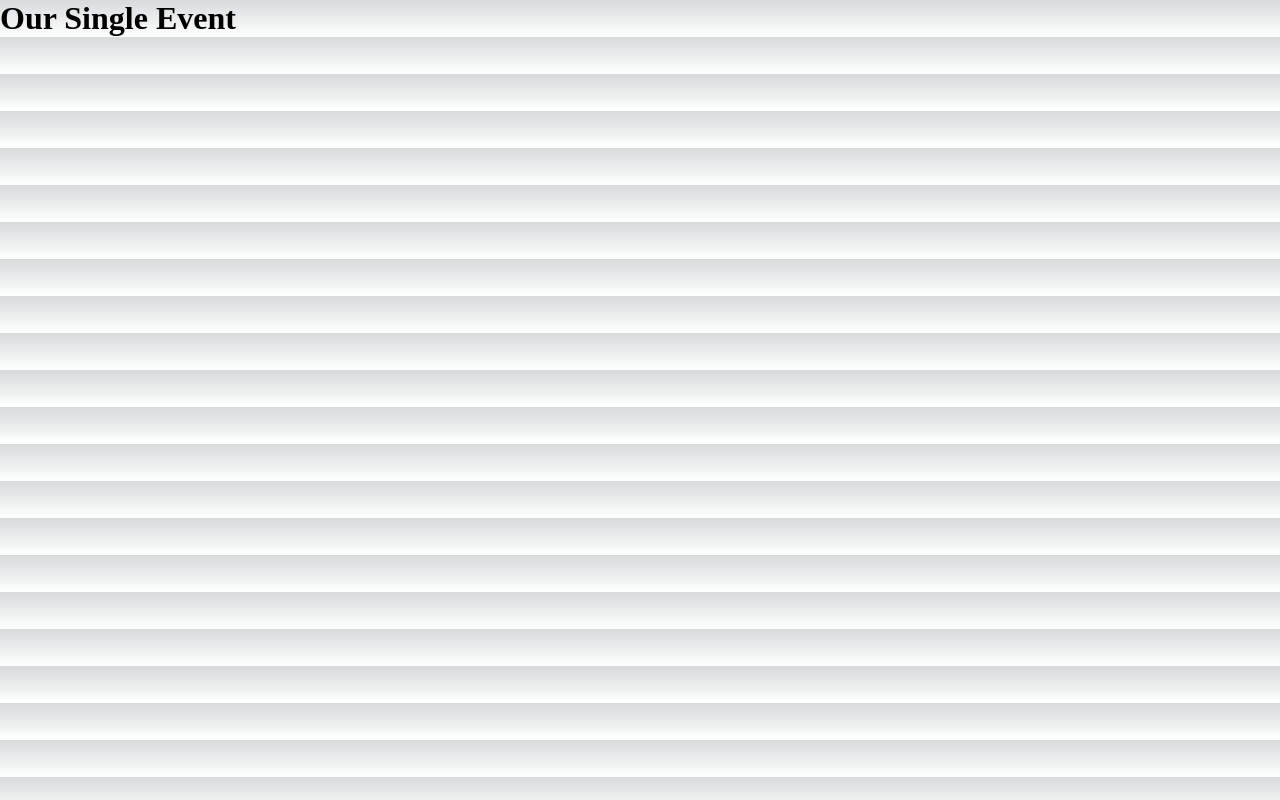
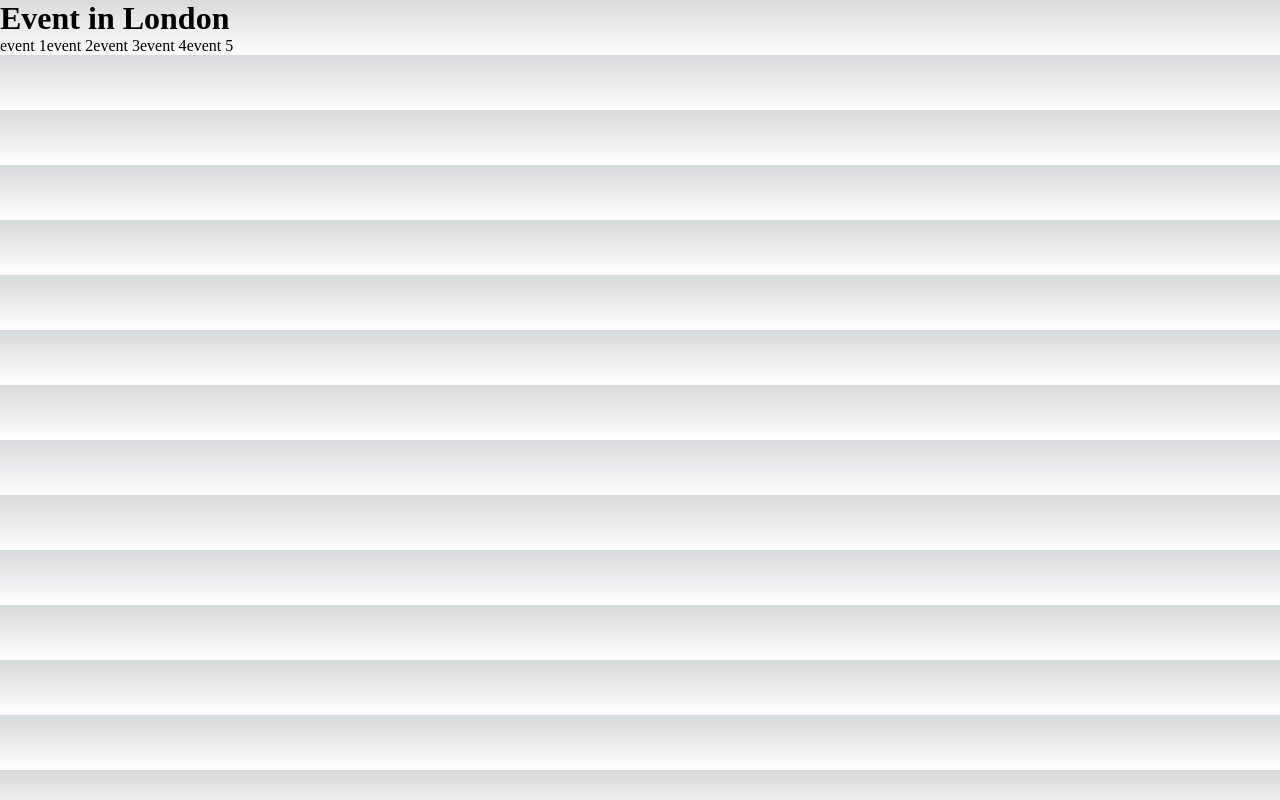
Before and after one commit to RichardNk24/Event_App, a Next.js app: page /events/event1 in a window 1280 px wide. Built offline with nearby package versions, Linux system fonts and the light colour scheme.

Commit message:
Add routing for events

```diff
--- /dev/null
+++ b/pages/events/[categories]/index.js
@@ -0,0 +1,14 @@
+
+const SingleEvent = () => {
+    return (
+        <div>
+            <h1>Event in London</h1>
+            <a href="/events/event1">event 1</a>
+            <a href="/events/event2">event 2</a>
+            <a href="/events/event3">event 3</a>
+            <a href="/events/event4">event 4</a>
+            <a href="/events/event5">event 5</a>
+        </div>
+        )
+    }
+    export default SingleEvent;
```
Also changed, not shown: pages/events/[categories]/[slug].js (renamed from pages/events/[slug].js).
